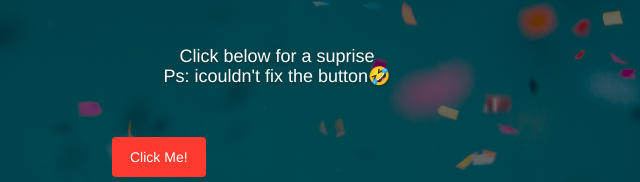
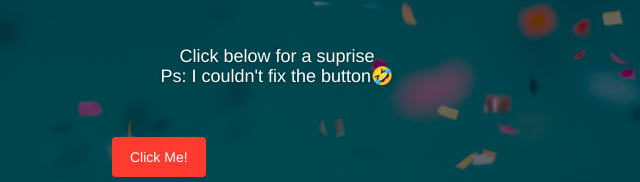
Before and after one commit to Showshow21217/Happy-birthday-joy, a plain HTML site: page index.html in a window 1280 px wide. Shown: the part 433-615 px from the top of the page, 363-1003 px from the left. Drawn offline with nearby package versions, Linux system fonts and the light colour scheme; a web font is replaced by a local one.

Commit message:
Update index.html

```diff
--- a/index.html
+++ b/index.html
@@ -41,7 +41,7 @@
                 <h5 class="info-text">
                     Click below for a suprise
                     <br>
-                    Ps: icouldn't fix the button🤣
+                    Ps: I couldn't fix the button🤣
                 </h5>
                 <br>
                 <div class="row">
```
